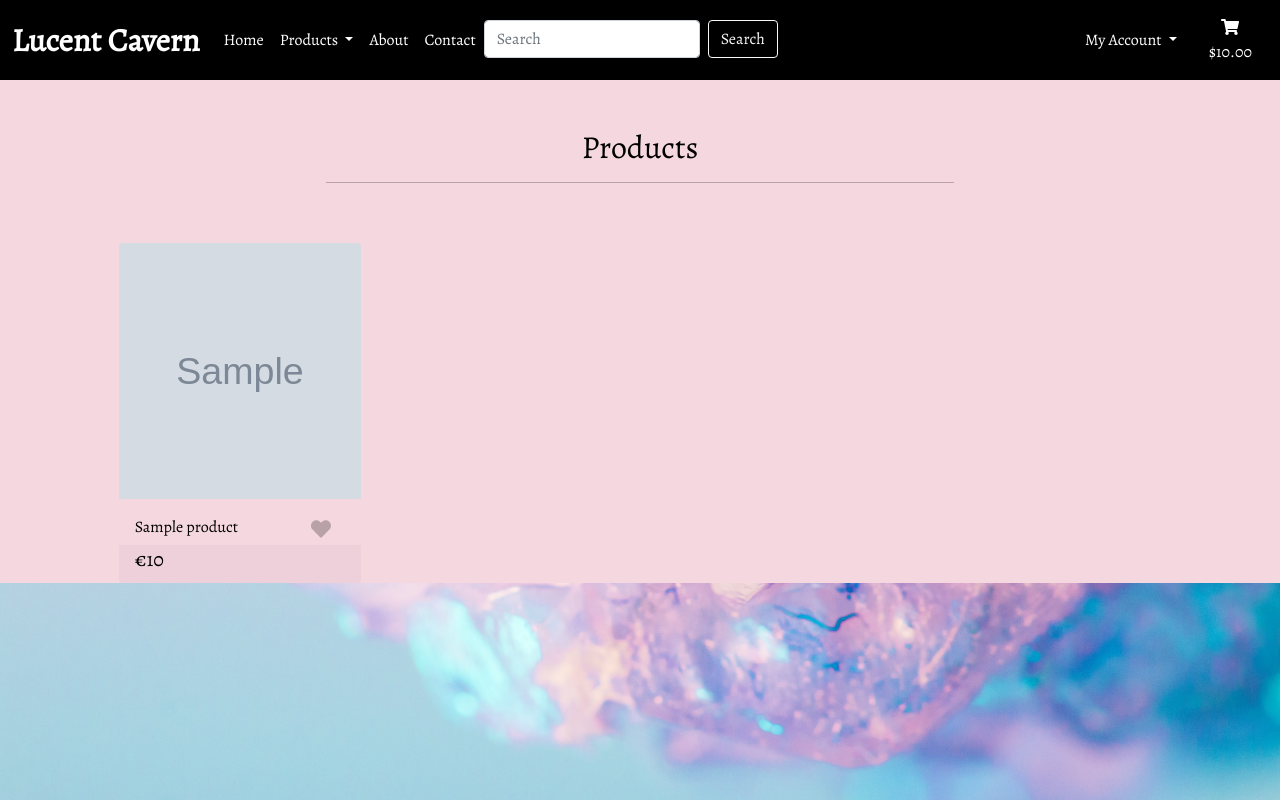
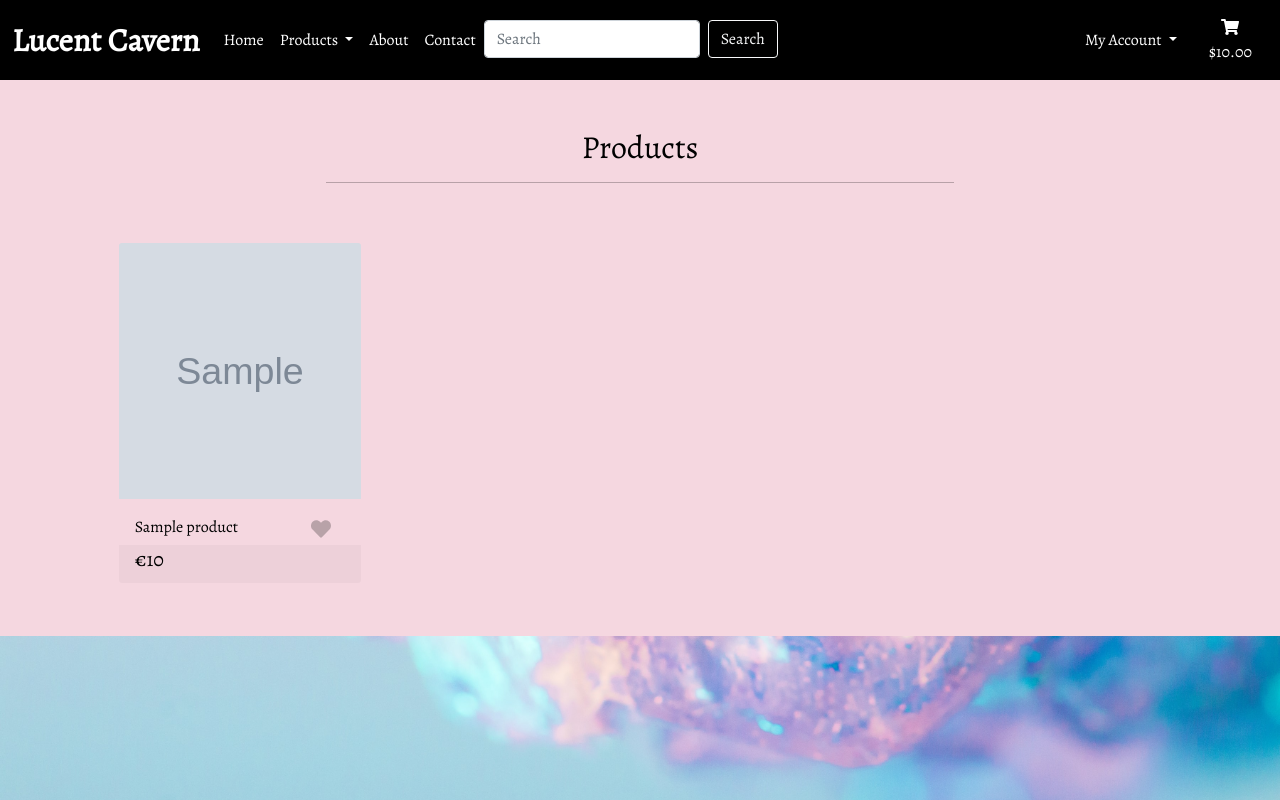
Before and after one commit to ErnestaMajute/lucentCavern, a Django app: template products/templates/products/products.html in a window 1280 px wide. Run offline with Django 3.2, Linux system fonts and the light colour scheme; the template is opened without the code that fills it: most values are stand-ins (such as "Sample title", 1, 10 or a date in 2020); grey boxes marked "Sample" are stand-in pictures.

Commit message:
Added class for header margin, and added height and width

```diff
--- a/static/css/base.css
+++ b/static/css/base.css
@@ -53,10 +53,15 @@ html {
     font-size: 2.5vh;
 }
 
-.overlay-products {
+.header-margin {
+    margin-top: 5rem;
+}
+
+.overlay-products, .overlay-product {
     background: #f5d7e0;
-    margin-top: 80px;
     color: black;
+    min-height: 100%;
+	width: 100%;
 }
 
 /* Products @media */
```
